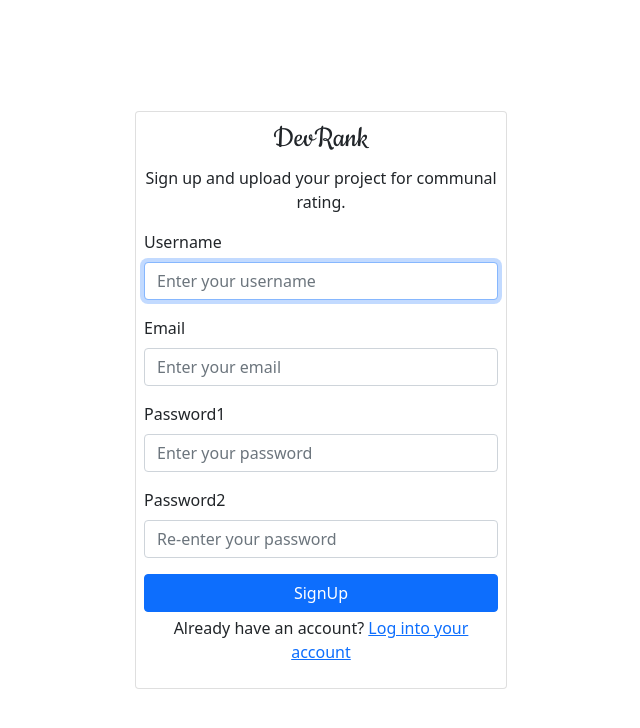
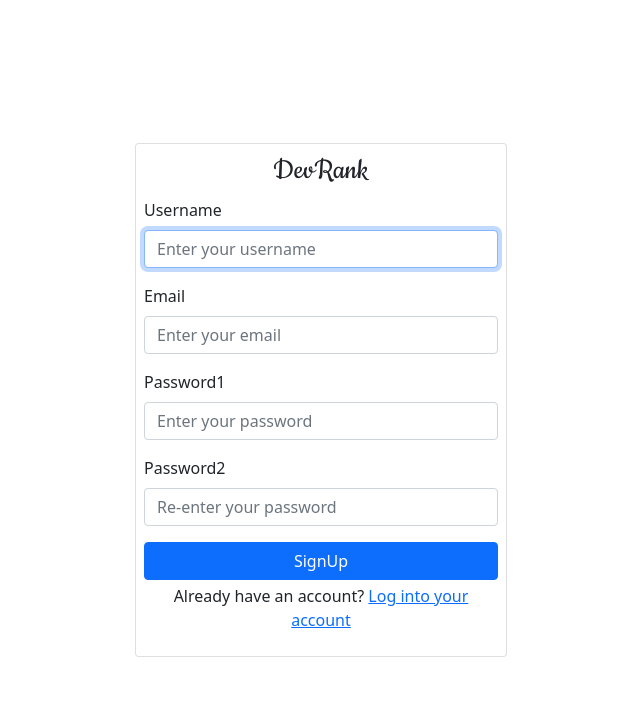
Before and after one commit to Daniel-Muruthi/devrank, a Django app: page /emailsignup/ in a window 1280 px wide. Shown: the top 728 px of the page, without its empty margins (319-959 px from the left). Run offline with Django 3.2, Linux system fonts and the light colour scheme; some libraries are stand-ins or nearby versions.

Commit message:
deploying to heroku

```diff
--- a/devawards/templates/registration/login.html
+++ b/devawards/templates/registration/login.html
@@ -18,7 +18,7 @@
                     <p> Password or Username is incorrect </p>
                 {% endif %}
                 <div class="card p-4">
-                    <h1 class="text-center", style="font-family: 'Cookie', cursive; font-size:xx-large !important;">Instagram</h1>
+                    <h1 class="text-center", style="font-family: 'Cookie', cursive; font-size:xx-large !important;">DevRank</h1>
                     <form method="post" action="{%url 'emaillogin' %}">
                         {% csrf_token%}
                         {%bootstrap_form emaillogin_form%}
--- a/devawards/templates/registration/registration_form.html
+++ b/devawards/templates/registration/registration_form.html
@@ -15,11 +15,7 @@
 
           <div class="panel-heading">
             <h1 class="text-center" style="font-family: 'Cookie', cursive; font-size:xx-large !important;">DevRank</h1>
-            <div>
-              <p class="text-center">
-                Sign up and upload your project for communal rating.
-              </p>
-            </div>
+
           </div>
           <div class="panel-body">
 
```
